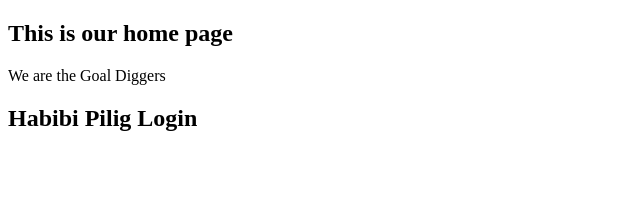
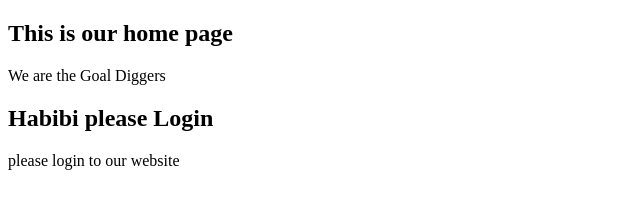
Before and after one commit to mahbubnoyon506/managing-branches, a plain HTML site: page index.html in a window 1280 px wide. Shown: the whole page, without its empty margins (0-640 px from the left). Drawn offline with Linux system fonts and the light colour scheme.

Commit message:
login warning added

```diff
--- a/index.html
+++ b/index.html
@@ -10,6 +10,7 @@
     <h2>This is our home page</h2>
     <p>We are the Goal Diggers</p>
 
-    <h2>Habibi Pilig Login</h2>
+    <h2>Habibi please Login</h2>
+    <p>please login to our website</p>
   </body>
 </html>
```
